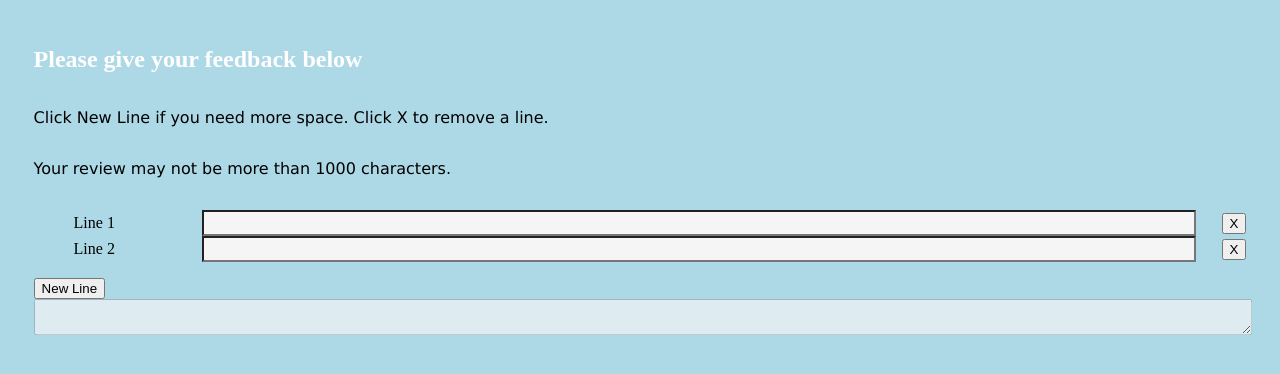
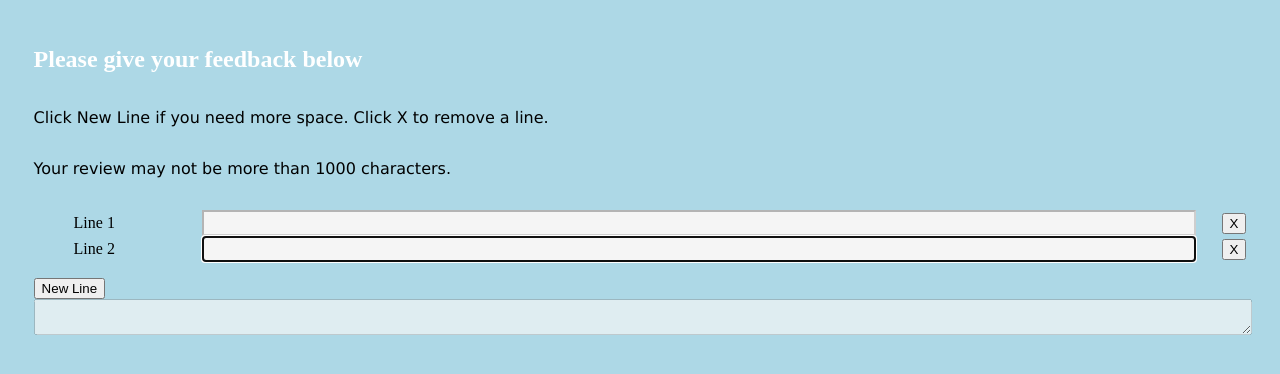
Before and after one commit to eugevanz/in-his-own-time, a plain HTML site: page index.html in a window 1280 px wide. Both pictures are taken after a click on the button "New Line". Drawn offline with nearby package versions, Linux system fonts and the light colour scheme.

Commit message:
Text inserting functionality done

```diff
--- a/index.css
+++ b/index.css
@@ -28,6 +28,11 @@ textarea {
   flex-wrap: nowrap;
   align-items: center;
 }
+.new-line-insert {
+  display: flex;
+  flex-wrap: nowrap;
+  align-items: center;
+}
 .new-line-button {
   align-self: flex-start;
 }
@@ -39,7 +44,24 @@ textarea {
   margin-right: 2vw;
   width: 100%;
 }
+.insert-line-text {
+  background-color: whitesmoke;
+  width: 100%;
+  height: 20px;
+  margin-right: 2vw;
+  width: 100%;
+}
+.new-line-done {
+  background-color: whitesmoke;
+  width: 100%;
+  height: 20px;
+  margin-right: 2vw;
+  width: 100%;
+}
 
 .new-line-number {
   min-width: 10vw;
 }
+.insert-line-number {
+  min-width: 10vw;
+}
--- a/index.html
+++ b/index.html
@@ -18,7 +18,13 @@
           Your review may not be more than 1000 characters.
         </p>
 
-        <ul class="reviews"></ul>
+        <ul class="reviews">
+          <li class="new-line-insert">
+            <div class="insert-line-number"></div>
+            <input type="text" class="insert-line-text"></input>
+            <button>X</button>
+          </li>
+        </ul>
 
         <button class="new-line-button">New Line</button>
 
--- a/index.js
+++ b/index.js
@@ -1,40 +1,41 @@
 $(function () {
-  let reviews = $('.reviews');
-  let message = '';
+  let lineCount = 1;
+  $('.insert-line-number').text(`Line ${$('.reviews').length}`);
 
-  function newLine() {
+  function doneLine(currentMessage) {
     return $(
       `<li class="new-line">
       <div class="new-line-number">Line ${$('.new-line').length + 1}</div>
-      <input type="text" class="new-line-text"></input>
+      <input type="text" class="new-line-text" value="${currentMessage}" disabled></input>
       <button>X</button>
     </li>`
     );
   }
 
-  reviews.append(newLine);
+  $('.new-line-button').click(function () {
+    lineCount++;
 
-  $('.new-line-button').click(function () {
-    reviews.append(newLine);
+    $('textarea').val($('textarea').val() + $('.insert-line-text').val());
+
+    doneLine($('.insert-line-text').val()).insertBefore($('.new-line-insert'));
+
+    $('.insert-line-text').val('');
+    $('.insert-line-number').text(`Line ${lineCount}`);
+    $('.insert-line-text').focus();
   });
 
-  $('.new-line-text')
-    .last()
-    .keyup(function (e) {
-      message = $(this).val();
-      console.log(message);
-      // if (e.keyCode !== 8) {
-      //   message = message + String.fromCharCode(e.keyCode);
-      // } else {
-      //   message = message.slice(0, -1);
-      // }
+  $('.insert-line-text').keyup(function () {
+    if ($('textarea').val().length > 1000) $(this).prop('disabled', true);
 
-      if (message.length > 0 && message.length % 50 === 0) {
-        $(this).prop('disabled', true);
-        reviews.append(newLine);
-        $('textarea').val(message);
-        $('.new-line-text').last().focus();
-        return;
-      }
-    });
+    if ($(this).val().length > 50) {
+      lineCount++;
+
+      doneLine($(this).val()).insertBefore($('.new-line-insert'));
+
+      $('textarea').val($('textarea').val() + $(this).val());
+      $(this).val('');
+
+      $('.insert-line-number').text(`Line ${lineCount}`);
+    }
+  });
 });
```
Also changed, not shown: 1 other file.
